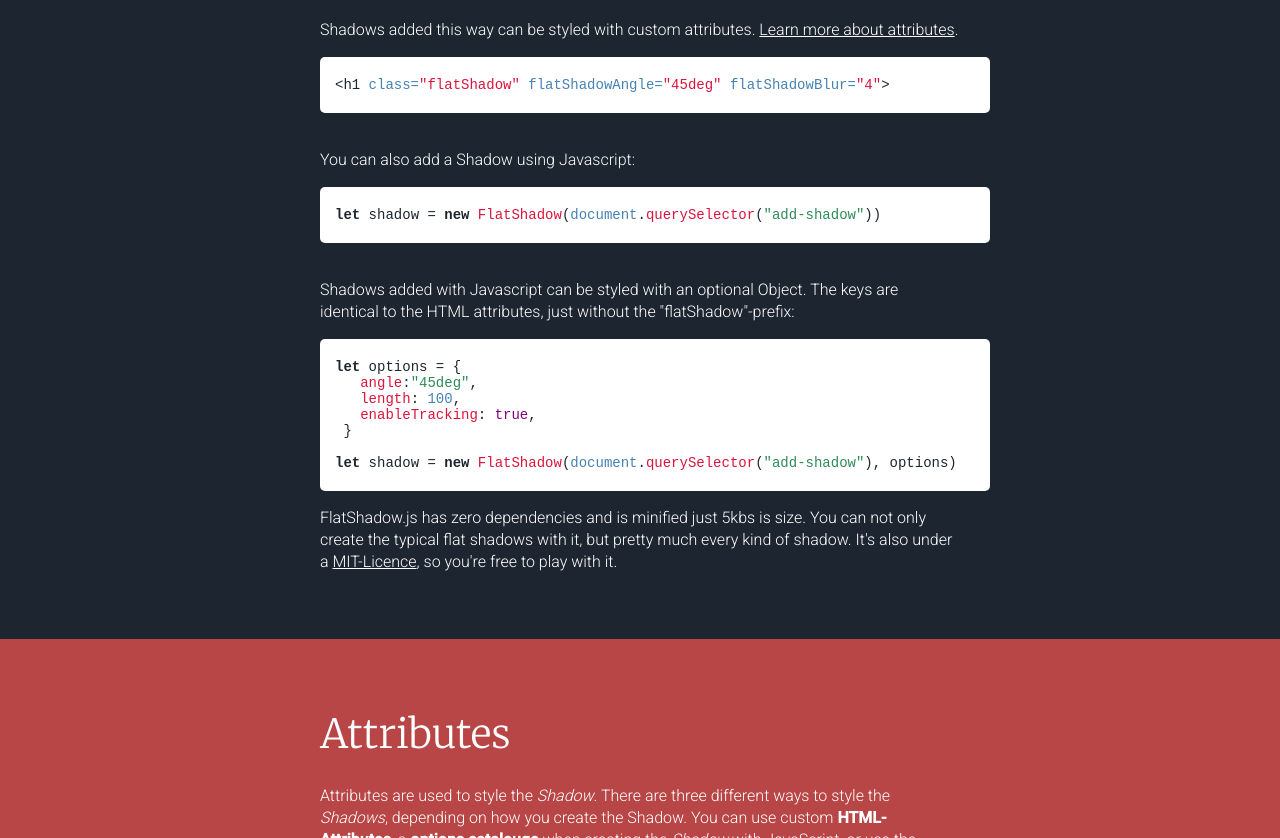
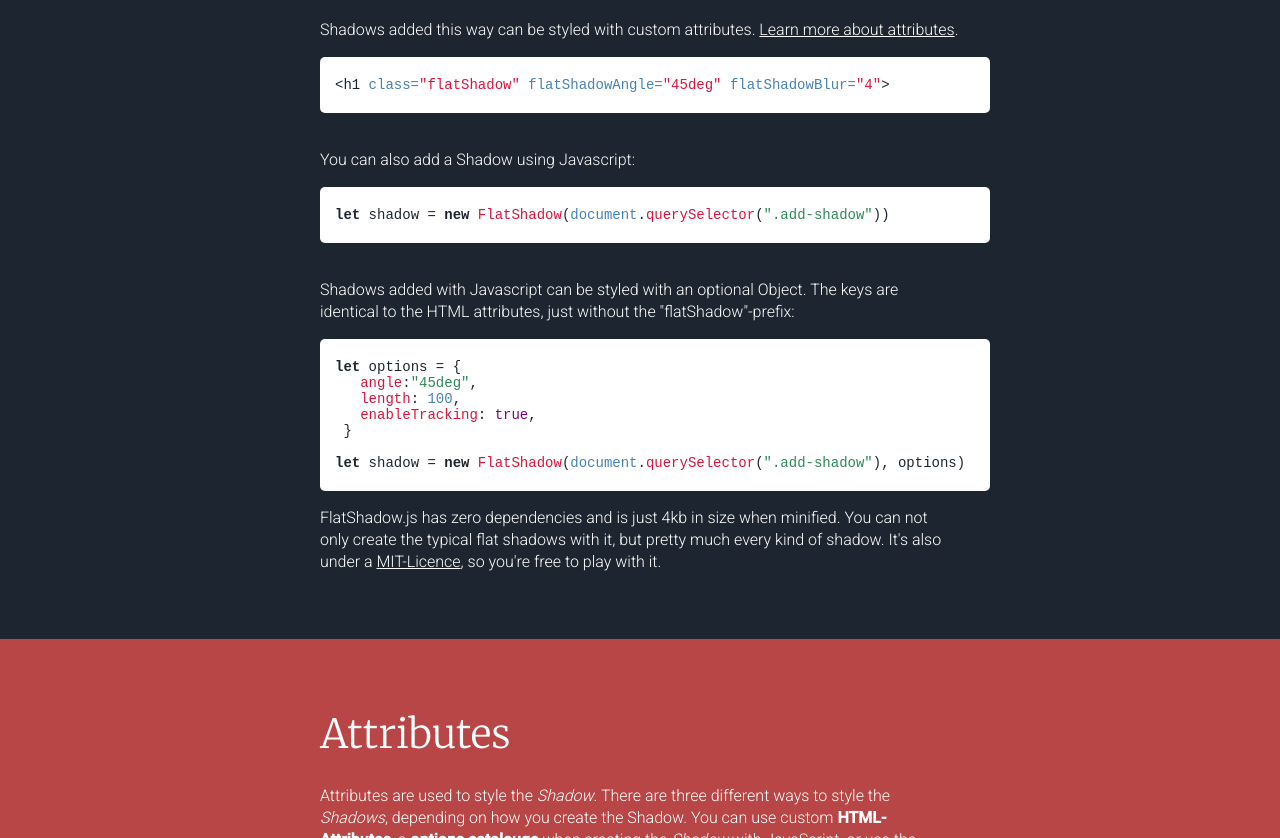
Before and after one commit to IamSebastianDev/flatShadow.dev, a website: page public/index.html in a window 1280 px wide. Shown: the part 1476-2314 px from the top of the page. Drawn offline with Linux system fonts and the light colour scheme.

Commit message:
cant stop fixing bugs

```diff
--- a/public/index.html
+++ b/public/index.html
@@ -56,8 +56,7 @@
 					flatshadowBlur="2"
 					flatshadowLength="200"
 					flatshadowForceText="true"
-				>
-					flat<span
+				><span>f</span>lat<span
 						class="flatShadow"
 						flatshadowColor="hsla(0, 45%, 40%, 1)"
 						flatshadowAngle="30"
@@ -170,7 +169,7 @@
 								style="color: steelblue"
 								>document</span
 							>.<span style="color: crimson">querySelector</span
-							>(<span style="color: seagreen">"add-shadow"</span
+							>(<span style="color: seagreen">".add-shadow"</span
 							>))
 						</span>
 					</div>
@@ -206,14 +205,12 @@
 								style="color: steelblue"
 								>document</span
 							>.<span style="color: crimson">querySelector</span
-							>(<span style="color: seagreen">"add-shadow"</span
+							>(<span style="color: seagreen">".add-shadow"</span
 							>), options)
 						</span>
 					</div>
 					<p>
-						FlatShadow.js has zero dependencies and is minified just
-						5kbs is size. You can not only create the typical flat
-						shadows with it, but pretty much every kind of shadow.
+						FlatShadow.js has zero dependencies and is just 4kb in size when minified. You can not only create the typical flat shadows with it, but pretty much every kind of shadow.
 						It's also under a
 						<a
 							target="_blank"
--- a/public/scripts/main.js
+++ b/public/scripts/main.js
@@ -52,10 +52,10 @@ const copy = () => {
 		data.select();
 		data.setSelectionRange(0, 99999); /*For mobile devices*/
 
-		data.remove();
-
 		/* Copy the text inside the text field */
 		document.execCommand('copy');
+
+		data.remove();
 	}
 };
 
--- a/public/styles/style.css
+++ b/public/styles/style.css
@@ -227,7 +227,7 @@ a {
 
 .hero-TitleContainer h1 {
 	margin: 10px;
-	letter-spacing: 20px;
+	letter-spacing: 2rem;
 }
 
 .hero-LinksContainer {
```
